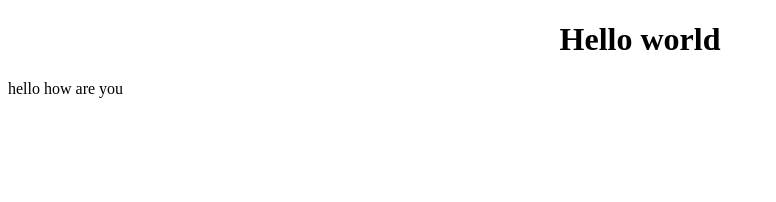
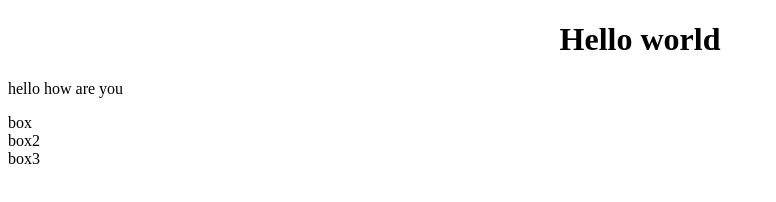
Before and after one commit to rakibul6240/my_project, a plain HTML site: page index.html in a window 1280 px wide. Shown: the whole page, without its empty margins (0-776 px from the left). Drawn offline with Linux system fonts and the light colour scheme.

Commit message:
feat: add box

```diff
--- a/index.html
+++ b/index.html
@@ -8,5 +8,8 @@
 <body>
     <h1 style="text-align: center;">Hello world</h1>
     <p>hello how are you</p>
+    <div>box</div>
+    <div>box2</div>
+    <div>box3</div>
 </body>
 </html>
```
